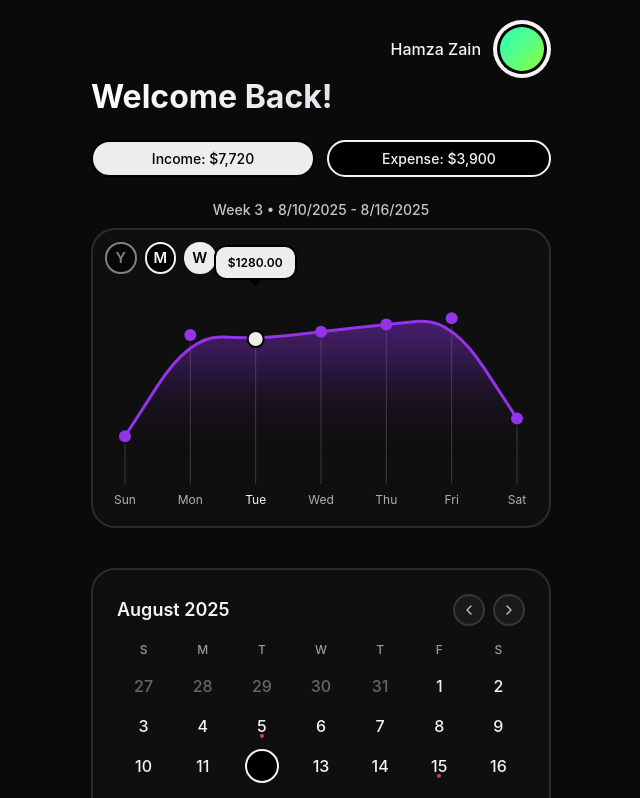
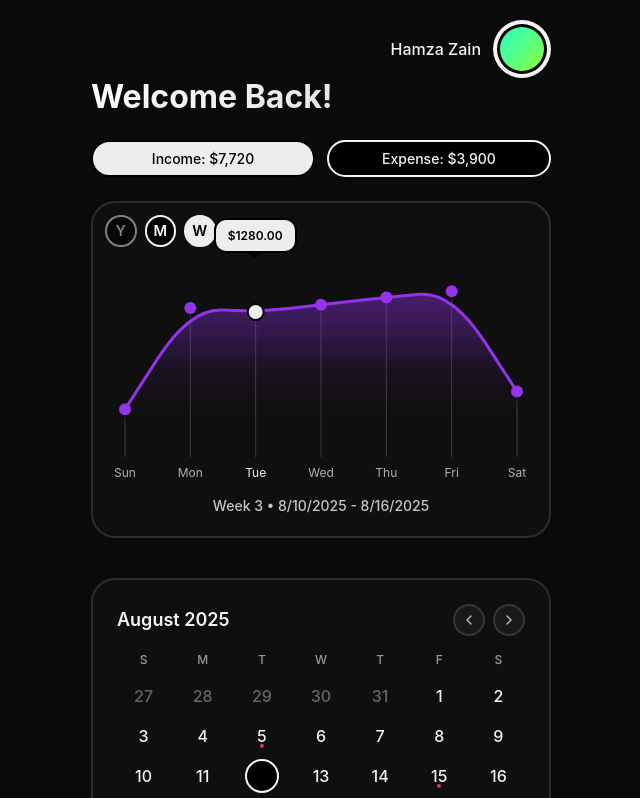
Before and after one commit to cherrycreamsoda/dashboard-react, a Next.js app: page / in a window 1280 px wide. Shown: the top 798 px of the page, without its empty margins (319-959 px from the left). Built offline with nearby package versions, Linux system fonts and the light colour scheme.

Commit message:
feat: Refactor view info into chart component

```diff
--- a/src/app/page.tsx
+++ b/src/app/page.tsx
@@ -233,11 +233,6 @@ export default function Dashboard() {
           expenseTotal={currentTotals.expenseTotal}
         />
 
-        <div className={styles.weekInfo}>
-          <span>
-            {currentViewInfo.title} • {currentViewInfo.subtitle}
-          </span>
-        </div>
         <Chart
           dataType={activeDataType}
           selectedWeek={selectedWeek}
@@ -247,6 +242,7 @@ export default function Dashboard() {
           viewMode={viewMode}
           monthlyData={monthlyData}
           onViewModeChange={handleViewModeChange}
+          currentViewInfo={currentViewInfo}
         />
         <Calendar
           onWeekChange={handleWeekChange}
--- a/src/components/Chart/Chart.module.css
+++ b/src/components/Chart/Chart.module.css
@@ -44,3 +44,11 @@
   cursor: pointer;
   max-width: 100%;
 }
+.weekInfo {
+  text-align: center;
+  color: #f3f3f3;
+  font-size: 14px;
+  opacity: 0.8;
+  margin: 10px 0;
+  font-weight: 500;
+}
--- a/src/components/Chart/Chart.tsx
+++ b/src/components/Chart/Chart.tsx
@@ -20,6 +20,10 @@ interface ChartProps {
   viewMode: "yearly" | "monthly" | "weekly";
   monthlyData?: any; // Added monthlyData prop
   onViewModeChange: (mode: "yearly" | "monthly" | "weekly") => void;
+  currentViewInfo?: {
+    title: string;
+    subtitle: string;
+  };
 }
 
 interface WeekData {
@@ -54,6 +58,7 @@ export default function Chart({
   viewMode,
   onViewModeChange,
   monthlyData,
+  currentViewInfo,
 }: ChartProps) {
   const canvasRef = useRef<HTMLCanvasElement>(null);
   const animationRef = useRef<number | null>(null);
@@ -517,6 +522,11 @@ export default function Chart({
         </div>
       )}
       <canvas ref={canvasRef} className={styles.canvas} />
+      <div className={styles.weekInfo}>
+        <span>
+          {currentViewInfo.title} • {currentViewInfo.subtitle}
+        </span>
+      </div>
     </div>
   );
 }
```
